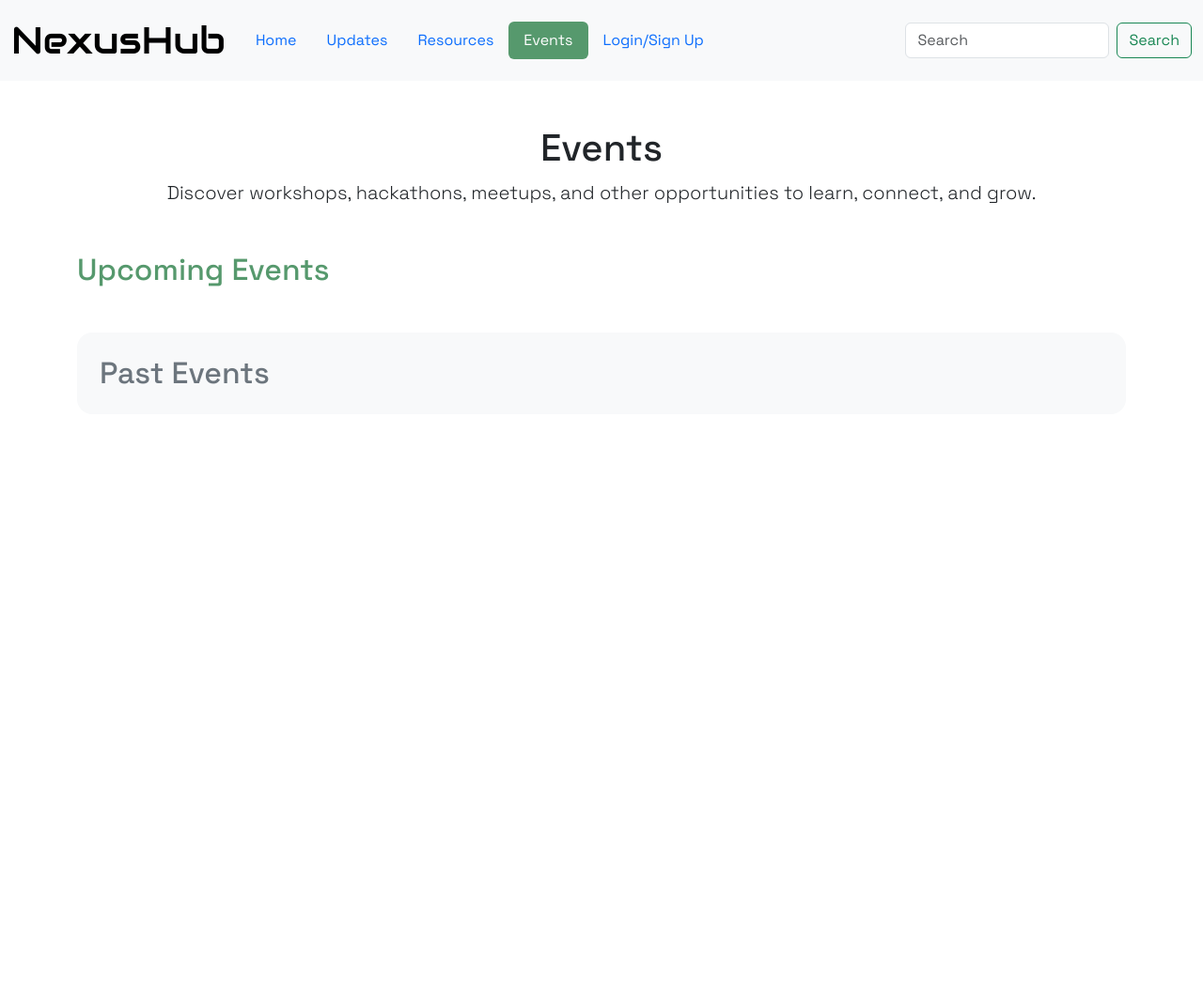
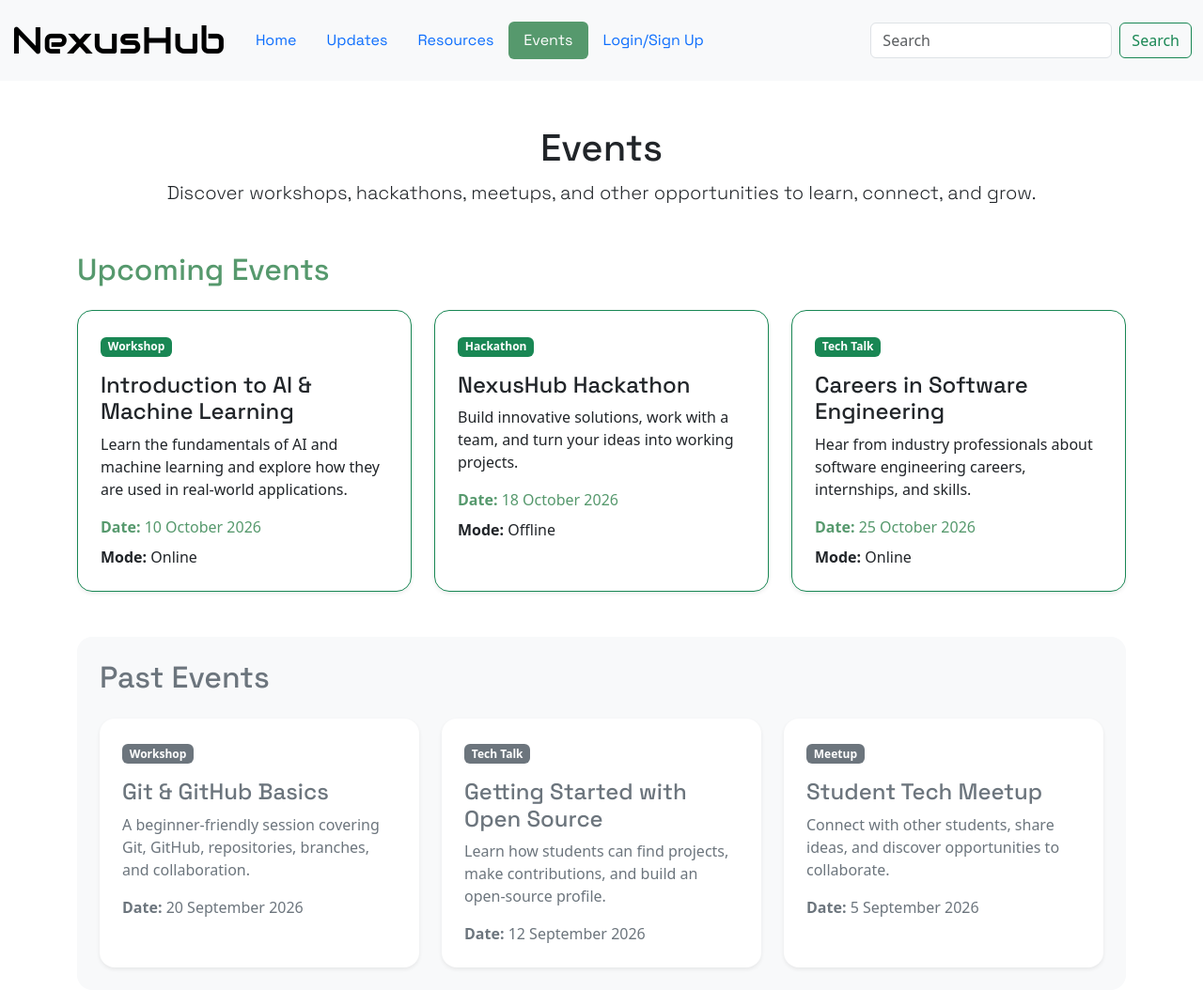
Before and after one commit to niyati273/NexusHub, a plain HTML site: page Events.html in a window 1280 px wide. Shown: the whole page at 94% size. Before the commit the page ends 800 px from the top, so only its background shows below. Drawn offline with nearby package versions, Linux system fonts and the light colour scheme; a web font is replaced by a local one.

Commit message:
Clean up Events.html by removing unused styles and scripts
Removed custom styling and JavaScript includes from Events.html.

```diff
--- a/Events.html
+++ b/Events.html
@@ -1,4 +1,3 @@
-
 <!doctype html>
 <html lang="en">
 
@@ -24,26 +23,6 @@
   <link href="https://fonts.googleapis.com/css2?family=Space+Grotesk:wght@300..700&display=swap"
         rel="stylesheet">
 
-  <!-- Custom Styling -->
-  <style>
-    body {
-      font-family: 'Space Grotesk', sans-serif;
-    }
-
-    .event-heading {
-      color: #56996d;
-      font-family: 'Space Grotesk', sans-serif;
-    }
-
-    .event-card {
-      transition: transform 0.2s ease;
-    }
-
-    .event-card:hover {
-      transform: translateY(-4px);
-    }
-  </style>
-
 </head>
 
 <body>
@@ -65,6 +44,7 @@
 
       </button>
 
+
       <div class="collapse navbar-collapse" id="navbarTogglerDemo01">
 
         <!-- Logo -->
@@ -73,6 +53,7 @@
            href="index.html">
           NexusHub
         </a>
+
 
         <!-- Navigation -->
         <ul class="nav nav-pills">
@@ -120,15 +101,18 @@
 
         </ul>
 
+
         <!-- Search -->
-        <form class="d-flex ms-auto" role="search">
+        <form class="d-flex ms-auto"
+              role="search">
 
           <input class="form-control me-2"
                  type="search"
                  placeholder="Search"
                  aria-label="Search">
 
-          <button class="btn btn-outline-success" type="submit">
+          <button class="btn btn-outline-success"
+                  type="submit">
             Search
           </button>
 
@@ -142,16 +126,17 @@
 
 
   <!-- Events Section -->
+
   <div class="container mt-5">
 
-    <!-- Page Introduction -->
     <div class="text-center">
 
       <h1 style="font-family: 'Space Grotesk';">
         Events
       </h1>
 
-      <p class="lead" style="font-family: 'Space Grotesk';">
+      <p class="lead"
+         style="font-family: 'Space Grotesk';">
         Discover workshops, hackathons, meetups, and other opportunities
         to learn, connect, and grow.
       </p>
@@ -160,25 +145,244 @@
 
 
     <!-- Upcoming Events -->
-    <h2 class="mt-5 mb-4 event-heading">
+
+    <h2 class="mt-5 mb-4"
+        style="color: #56996d; font-family: 'Space Grotesk';">
       Upcoming Events
     </h2>
 
-    <!-- JavaScript will generate upcoming event cards here -->
-    <div class="row g-4" id="upcoming-events-container">
+
+    <div class="row g-4">
+
+
+      <!-- Upcoming Event 1 -->
+
+      <div class="col-md-6 col-lg-4">
+
+        <div class="card h-100 shadow-sm rounded-4 border-success">
+
+          <div class="card-body p-4">
+
+            <span class="badge text-bg-success mb-3">
+              Workshop
+            </span>
+
+            <h4 class="card-title"
+                style="font-family: 'Space Grotesk';">
+              Introduction to AI & Machine Learning
+            </h4>
+
+            <p class="card-text">
+              Learn the fundamentals of AI and machine learning
+              and explore how they are used in real-world applications.
+            </p>
+
+            <p class="mb-2"
+               style="color: #56996d;">
+              <strong>Date:</strong> 10 October 2026
+            </p>
+
+            <p class="mb-0">
+              <strong>Mode:</strong> Online
+            </p>
+
+          </div>
+
+        </div>
+
+      </div>
+
+
+      <!-- Upcoming Event 2 -->
+
+      <div class="col-md-6 col-lg-4">
+
+        <div class="card h-100 shadow-sm rounded-4 border-success">
+
+          <div class="card-body p-4">
+
+            <span class="badge text-bg-success mb-3">
+              Hackathon
+            </span>
+
+            <h4 class="card-title"
+                style="font-family: 'Space Grotesk';">
+              NexusHub Hackathon
+            </h4>
+
+            <p class="card-text">
+              Build innovative solutions, work with a team,
+              and turn your ideas into working projects.
+            </p>
+
+            <p class="mb-2"
+               style="color: #56996d;">
+              <strong>Date:</strong> 18 October 2026
+            </p>
+
+            <p class="mb-0">
+              <strong>Mode:</strong> Offline
+            </p>
+
+          </div>
+
+        </div>
+
+      </div>
+
+
+      <!-- Upcoming Event 3 -->
+
+      <div class="col-md-6 col-lg-4">
+
+        <div class="card h-100 shadow-sm rounded-4 border-success">
+
+          <div class="card-body p-4">
+
+            <span class="badge text-bg-success mb-3">
+              Tech Talk
+            </span>
+
+            <h4 class="card-title"
+                style="font-family: 'Space Grotesk';">
+              Careers in Software Engineering
+            </h4>
+
+            <p class="card-text">
+              Hear from industry professionals about software
+              engineering careers, internships, and skills.
+            </p>
+
+            <p class="mb-2"
+               style="color: #56996d;">
+              <strong>Date:</strong> 25 October 2026
+            </p>
+
+            <p class="mb-0">
+              <strong>Mode:</strong> Online
+            </p>
+
+          </div>
+
+        </div>
+
+      </div>
+
 
     </div>
 
 
     <!-- Past Events -->
+
     <div class="bg-light rounded-4 p-4 mt-5">
 
-      <h2 class="mb-4 text-secondary">
+      <h2 class="mb-4 text-secondary"
+          style="font-family: 'Space Grotesk';">
         Past Events
       </h2>
 
-      <!-- JavaScript will generate past event cards here -->
-      <div class="row g-4" id="past-events-container">
+
+      <div class="row g-4">
+
+
+        <!-- Past Event 1 -->
+
+        <div class="col-md-6 col-lg-4">
+
+          <div class="card h-100 shadow-sm rounded-4 border-0">
+
+            <div class="card-body p-4">
+
+              <span class="badge text-bg-secondary mb-3">
+                Workshop
+              </span>
+
+              <h4 class="card-title text-secondary"
+                  style="font-family: 'Space Grotesk';">
+                Git & GitHub Basics
+              </h4>
+
+              <p class="card-text text-secondary">
+                A beginner-friendly session covering Git,
+                GitHub, repositories, branches, and collaboration.
+              </p>
+
+              <p class="mb-0 text-secondary">
+                <strong>Date:</strong> 20 September 2026
+              </p>
+
+            </div>
+
+          </div>
+
+        </div>
+
+
+        <!-- Past Event 2 -->
+
+        <div class="col-md-6 col-lg-4">
+
+          <div class="card h-100 shadow-sm rounded-4 border-0">
+
+            <div class="card-body p-4">
+
+              <span class="badge text-bg-secondary mb-3">
+                Tech Talk
+              </span>
+
+              <h4 class="card-title text-secondary"
+                  style="font-family: 'Space Grotesk';">
+                Getting Started with Open Source
+              </h4>
+
+              <p class="card-text text-secondary">
+                Learn how students can find projects,
+                make contributions, and build an open-source profile.
+              </p>
+
+              <p class="mb-0 text-secondary">
+                <strong>Date:</strong> 12 September 2026
+              </p>
+
+            </div>
+
+          </div>
+
+        </div>
+
+
+        <!-- Past Event 3 -->
+
+        <div class="col-md-6 col-lg-4">
+
+          <div class="card h-100 shadow-sm rounded-4 border-0">
+
+            <div class="card-body p-4">
+
+              <span class="badge text-bg-secondary mb-3">
+                Meetup
+              </span>
+
+              <h4 class="card-title text-secondary"
+                  style="font-family: 'Space Grotesk';">
+                Student Tech Meetup
+              </h4>
+
+              <p class="card-text text-secondary">
+                Connect with other students, share ideas,
+                and discover opportunities to collaborate.
+              </p>
+
+              <p class="mb-0 text-secondary">
+                <strong>Date:</strong> 5 September 2026
+              </p>
+
+            </div>
+
+          </div>
+
+        </div>
+
 
       </div>
 
@@ -188,17 +392,12 @@
 
 
   <!-- Bootstrap JavaScript -->
+
   <script src="https://cdn.jsdelivr.net/npm/bootstrap@5.3.8/dist/js/bootstrap.bundle.min.js"
           integrity="sha384-FKyoEForCGlyvwx9Hj09JcYn3nv7wiPVlz7YYwJrWVcXK/BmnVDxM+D2scQbITxI"
           crossorigin="anonymous">
   </script>
 
-  <!-- Central Website Data -->
-  <script src="data.js"></script>
-
-  <!-- Dynamic Page Rendering -->
-  <script src="main.js"></script>
-
 </body>
 
 </html>
```
